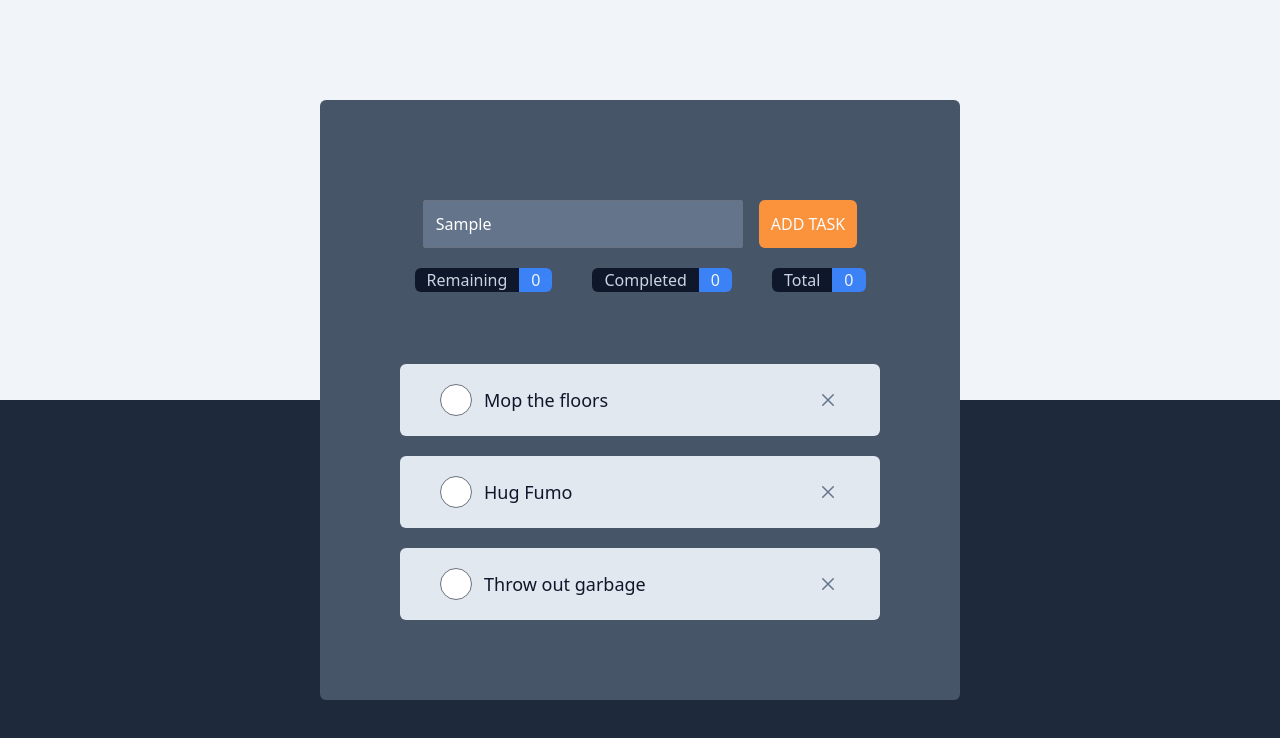
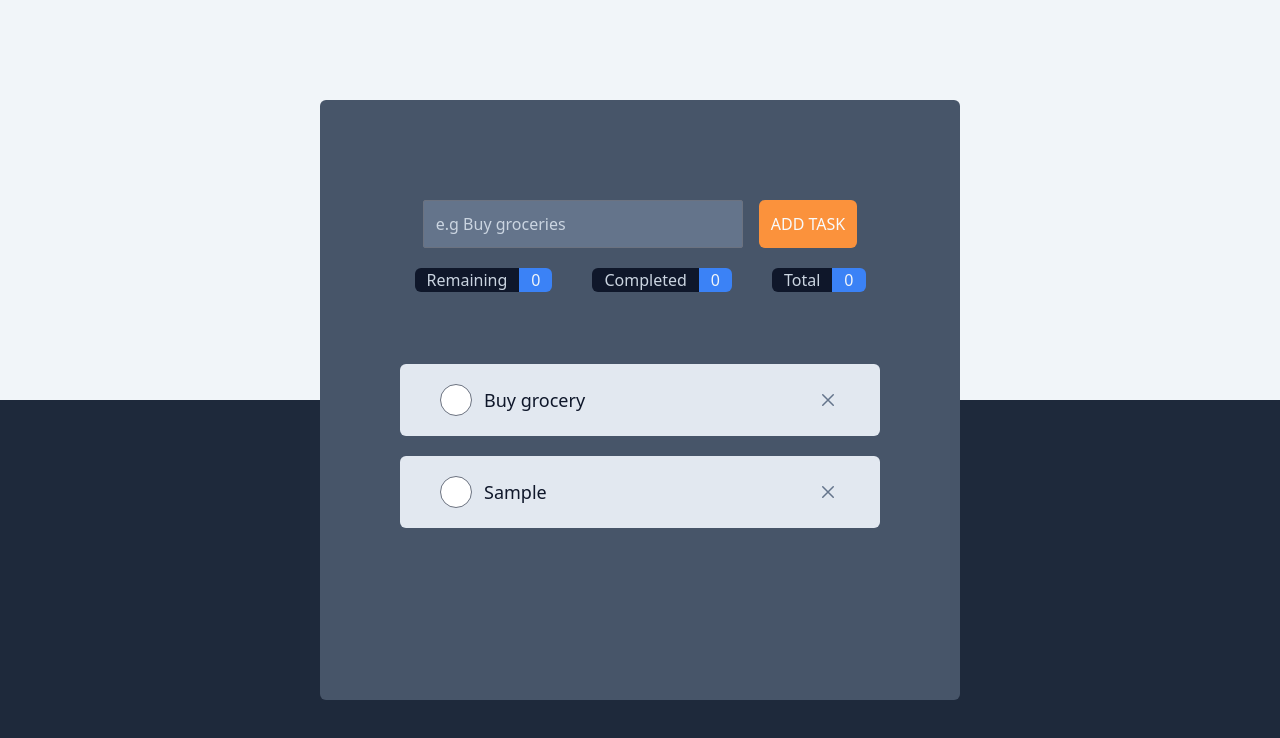
Before and after one commit to nastaj/todo-app, a website: page src/index.html in a window 1280 px wide. Both pictures are taken after typing "Sample" into the empty fields and a click on the button "ADD TASK". Drawn offline with nearby package versions, Linux system fonts and the light colour scheme.

Commit message:
Added code

```diff
--- a/src/index.html
+++ b/src/index.html
@@ -64,14 +64,14 @@
             <input
               type="checkbox"
               name="taskCheck"
-              class="appearance-none w-8 h-8 rounded-full text-blue-300 focus:ring-0"
+              class="appearance-none w-8 h-8 rounded-full text-blue-300 focus:ring-0 taskCheckbox"
             />
-            <p class="text-lg text-slate-900">Mop the floors</p>
+            <p class="text-lg text-slate-900 taskDescription">Mop the floors</p>
           </div>
           <button>
             <ion-icon
               name="close-outline"
-              class="text-2xl block text-slate-500"
+              class="text-2xl block text-slate-500 taskClose"
             ></ion-icon>
           </button>
         </div>
--- a/src/script.js
+++ b/src/script.js
@@ -1,6 +1,67 @@
+// HTML Elements
 const inputTaskEl = document.querySelector(".inputTask");
 const addTaskBtn = document.querySelector(".addTaskBtn");
 const remainingEl = document.querySelector(".remaining");
 const completedEl = document.querySelector(".completed");
 const totalEl = document.querySelector(".total");
 const taskListEl = document.querySelector(".taskList");
+
+const tasks = [
+  {
+    id: Date.now(),
+    description: "Buy grocery",
+    checked: false,
+  },
+];
+
+// Display tasks in UI
+const displayTasks = function () {
+  taskListEl.innerHTML = "";
+  tasks.forEach((task) => {
+    const html = `<div
+    class="flex items-center justify-between bg-slate-200 px-10 py-5 rounded-md w-3/4 mb-5"
+  >
+    <div class="flex gap-3 items-center">
+      <input
+        type="checkbox"
+        name="taskCheck"
+        class="appearance-none w-8 h-8 rounded-full text-blue-300 focus:ring-0 taskCheckbox"
+      />
+      <p class="text-lg text-slate-900 taskDescription">${task.description}</p>
+    </div>
+    <button>
+      <ion-icon
+        name="close-outline"
+        class="text-2xl block text-slate-500 taskClose"
+      ></ion-icon>
+    </button>
+  </div>`;
+
+    taskListEl.insertAdjacentHTML("beforeend", html);
+  });
+};
+
+displayTasks();
+
+const taskCheckboxEl = document.querySelector(".taskCheckbox");
+const taskDescriptionEl = document.querySelector(".taskDescription");
+const taskCloseEl = document.querySelector(".taskClose");
+
+// Add task
+addTaskBtn.addEventListener("click", (e) => {
+  e.preventDefault();
+
+  // Add task to list
+  tasks.push({
+    id: Date.now(),
+    description: inputTaskEl.value,
+    checked: false,
+  });
+
+  // Clear input field
+  inputTaskEl.value = "";
+
+  // Clear taskListEl & Update UI
+  taskListEl.innerHTML = "";
+  displayTasks();
+});
```
Also changed, not shown: dist/output.css.
